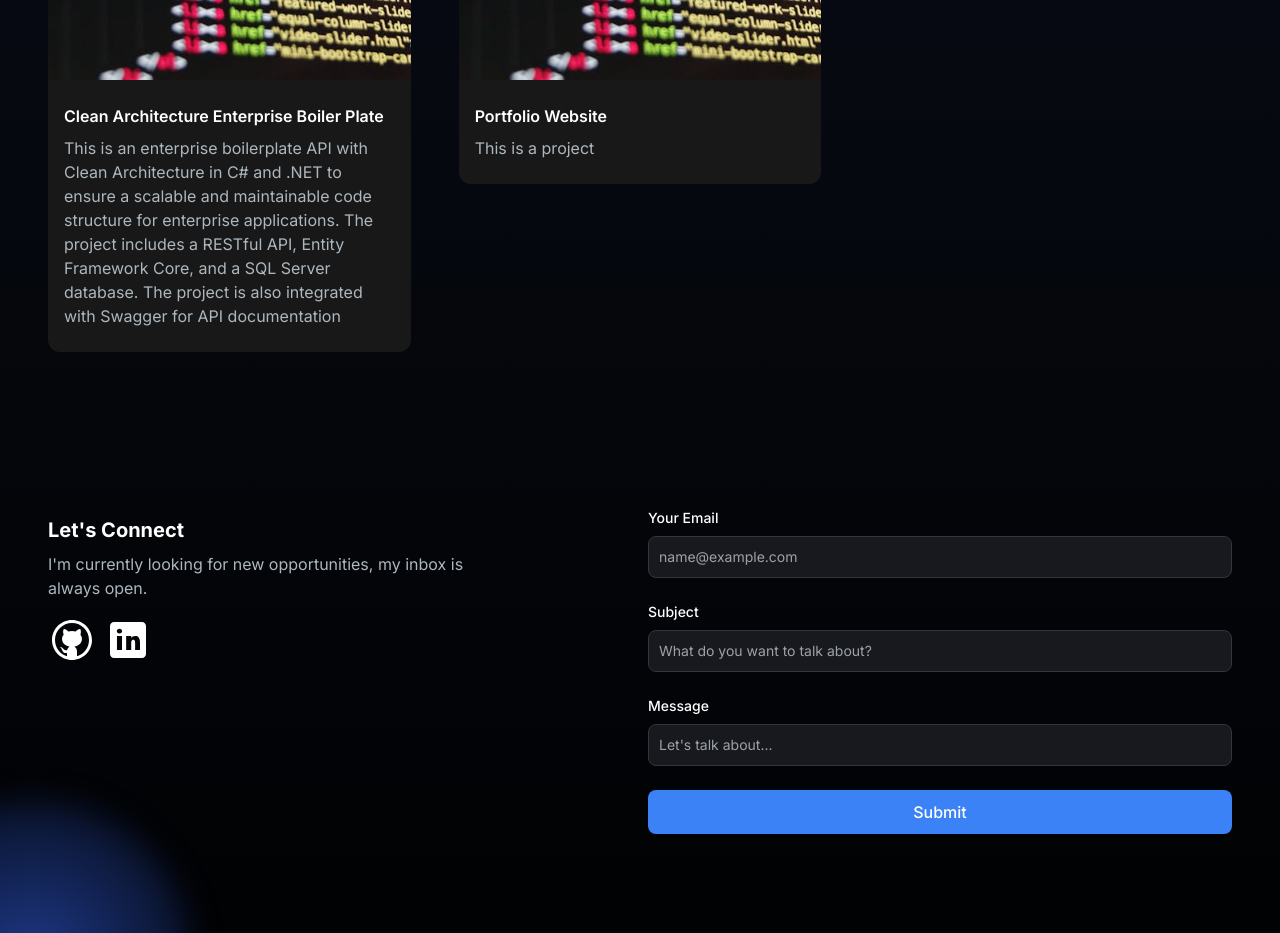
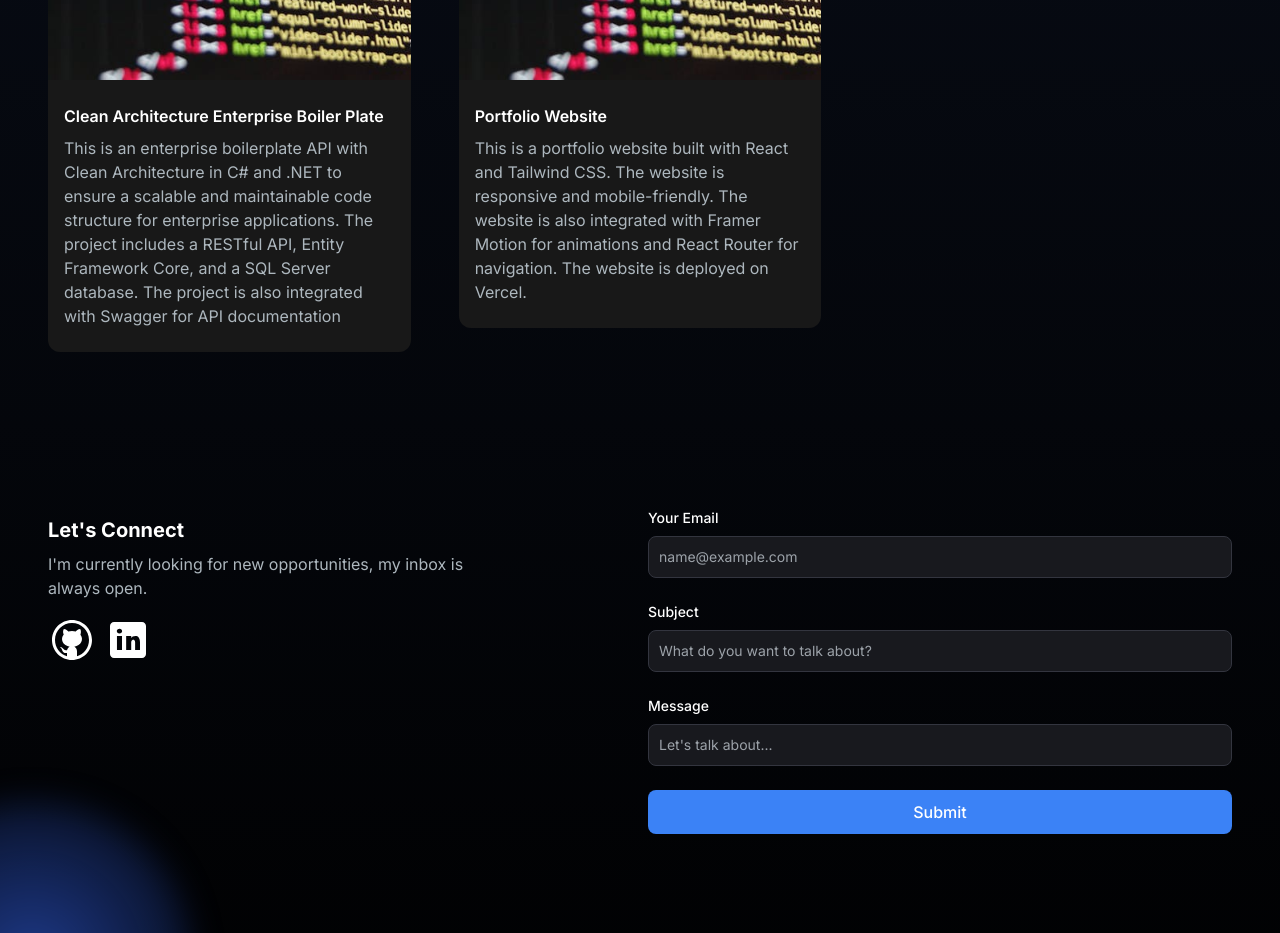
Before and after one commit to felixhard/portfolio-webiste, a Next.js app: page / in a window 1280 px wide. Shown: the part 1720-2653 px from the top of the page. Built offline with nearby package versions, Linux system fonts and the light colour scheme.

Commit message:
disabled the email function until resend is configured

```diff
--- a/app/components/EmailSection.jsx
+++ b/app/components/EmailSection.jsx
@@ -65,7 +65,7 @@ const EmailSection = () => {
       <div>
         <form
           className="flex flex-col"
-          onSubmit={handleSubmit}
+          // onSubmit={handleSubmit}
         >
           <div className="mb-6">
             <label
--- a/app/components/ProjectsSection.jsx
+++ b/app/components/ProjectsSection.jsx
@@ -20,11 +20,13 @@ const projectsData = [
   {
     id: 2,
     title: "Portfolio Website",
-    description: "This is a project",
+    description:
+      "This is a portfolio website built with React and Tailwind CSS. The website is responsive and mobile-friendly. The website is also integrated with Framer Motion for animations and React Router for navigation. The website is deployed on Vercel.",
     image: "images/projects/project-image.jpg",
     tag: ["All", "Web"],
-    gitUrl: "/",
-    previewUrl: "/",
+    gitUrl: "https://github.com/felixhard/portfolio-webiste",
+    previewUrl:
+      "https://portfolio-webiste-9xs9zbxq9-felixhs-projects-302ebb14.vercel.app/",
     previewAvailable: true,
   },
   // {
```
